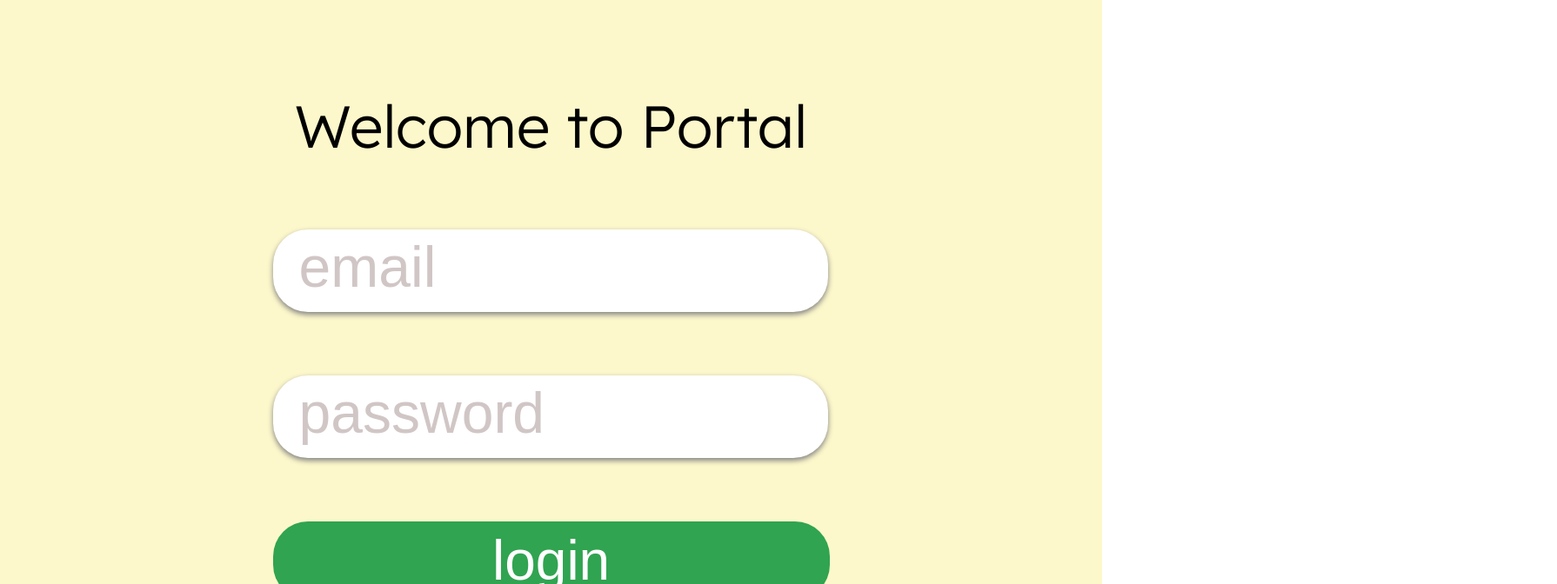
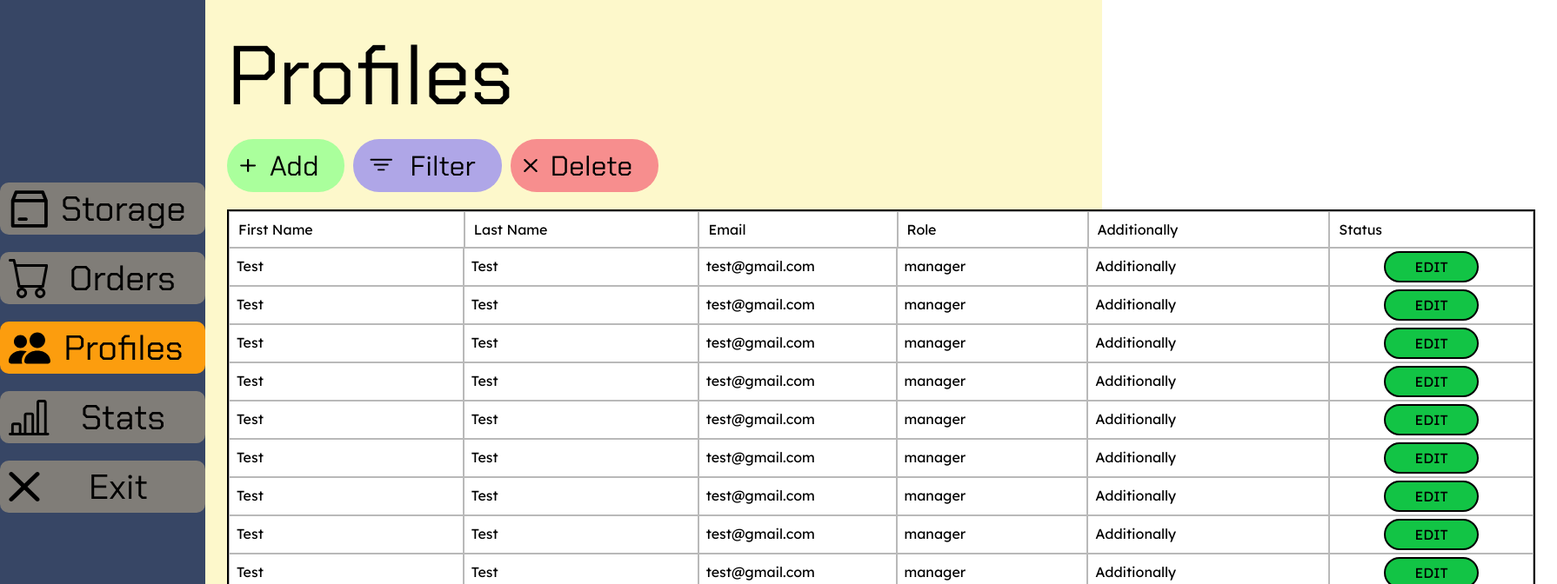
Before and after one commit to VladimirM27/Portal-Front, a React (Create React App) app: page /profiles in a window 1280 px wide. Before the commit this address led to /login. Shown: the top 672 px of the page at 87% size, 1790 px wide, since content can reach past the window. Built offline with nearby package versions, Linux system fonts and the light colour scheme; sample sign-in values are in the browser's storage.

Commit message:
create profiles page and add exit delete access token

```diff
--- a/src/App.js
+++ b/src/App.js
@@ -6,6 +6,7 @@ import {ACCESS_TOKEN} from './http'
 import LoginPage from "./pages/LoginPage";
 import StorePage from './pages/StorePage'
 import OrdersPage from './pages/OrdersPage'
+import ProfilesPage from './pages/ProfilesPage'
 function App() {
   const [userState,setUserState] = useState({
     authenticated: false,
@@ -27,12 +28,6 @@ function App() {
       setUserState({...userState,loading:false})
     })
   }
-  const handleLogout = () => {
-    localStorage.removeItem(ACCESS_TOKEN);
-    setUserState({userState,authenticated: false,
-      currentUser: null});
-    alert("You're safely logged out!");
-  }
   const isAuthorizetion =() => {
     setUserState({...userState,authenticated:!userState.authenticated});
   }
@@ -42,7 +37,8 @@ function App() {
         <Route index path='/login' element={<LoginPage authenticated={userState.authenticated} isAuthorizetion={isAuthorizetion}/>}></Route>
 
         <Route path='/store' element={<StorePage authenticated={userState.authenticated} isAuthorizetion={isAuthorizetion}/>}/>
-        <Route path="/orders" element={<OrdersPage/>}/>
+        <Route path="/orders" element={<OrdersPage isAuthorizetion={isAuthorizetion}/>}/>
+        <Route path="/profiles" element={<ProfilesPage/>}/>
         <Route path="*" element={<Navigate to="/login" replace />} />
       </Routes>
     </BrowserRouter>
--- /dev/null
+++ b/src/components/AddProfilesModelView.jsx
@@ -0,0 +1,52 @@
+import React from 'react';
+const AddProfilesModelView = ({active,setActive}) => {
+    const changeActive =(e) => {
+        e.preventDefault();
+        setActive(false);
+    }
+    const addItem = (e) => {
+        e.preventDefault();
+        alert('Item add');
+        setActive(false);
+    }
+    return (
+        <div className={`modal ${active ? 'active' : ''}`}
+        onClick={changeActive}>
+        <div className={`modal-content ${active ? 'active' : ''} profiles-add-modal`}
+        onClick={e => e.stopPropagation()}>
+            <form className='profiles-form'>
+                <div className="form-input profiles-form-input">
+                    <div className="form-input-name input-add">
+                        <span className="form-input_title">First Name</span>
+                        <input type='text'/>
+                    </div>
+                    <div className="form-input-type input-add">
+                        <span className="form-input_title input-add">Last Name</span>
+                        <input type='text'/>
+                    </div>
+                    <div className="form-input-vendor input-add">
+                        <span className="form-input_title">Email</span>
+                        <input type='text'/>
+                    </div>
+                    <div className="form-input-vendor input-add">
+                        <span className="form-input_title input-add">Role</span>
+                        <select className="form-input_type">
+                            <option></option>
+                        </select>
+                    </div>
+                    <div className="form-input-vendor input-add">
+                        <span className="form-input_title">Password</span>
+                        <input type='text'/>
+                    </div>
+                </div>
+                <div className='form-note-btn'>
+                    <button onClick={changeActive}>Cancel</button>
+                    <button onClick={addItem}>Add</button>
+                </div>
+            </form>
+        </div>
+        </div>
+    )
+}
+
+export default AddProfilesModelView
--- a/src/components/Menu.jsx
+++ b/src/components/Menu.jsx
@@ -1,10 +1,12 @@
 import React from 'react';
 import {Link,Navigate} from "react-router-dom";
+import {ACCESS_TOKEN} from '../http'
 
 const Menu = ({isAuthorizetion, tf, indexActive}) => {
     const exit =(e) => {
-        e.preventDefault();
+        localStorage.removeItem(ACCESS_TOKEN);
         isAuthorizetion();
+        alert("You're safely logged out!");
         return <Navigate to="/login"/>
     }
     return (
@@ -40,10 +42,11 @@ const Menu = ({isAuthorizetion, tf, indexActive}) => {
                     <path d="M16.0312 28.5C20.95 28.5 24.9375 24.5125 24.9375 19.5938C24.9375 14.675 20.95 10.6875 16.0312 10.6875C11.1125 10.6875 7.125 14.675 7.125 19.5938C7.125 24.5125 11.1125 28.5 16.0312 28.5Z" fill="black"/>
                 </svg>
                 <span className='item-list_text'>
-                        <a href='/src/pages/StoragePage'
-                           onClick={tf}
-                           className='item-list_link'>Profiles</a>
-                    </span>
+                <Link to={'/profiles'}
+                    state={{isAuthorizetion: isAuthorizetion}}
+                    className='item-list_link'>Profiles
+                </Link>
+                </span>
             </li>
             <li className={indexActive === 3 ? 'item-list selected' : 'item-list'}>
                 <svg className='item-list_icon' width="55" height="55" viewBox="0 0 55 55" fill="none" xmlns="http://www.w3.org/2000/svg">
--- /dev/null
+++ b/src/components/ProfilesTable.jsx
@@ -0,0 +1,23 @@
+import React from 'react';
+import ProfilesTableInfo from './ProfilesTableInfo'
+const ProfilesTable = () => {
+	const trArr = [1,2,3,4,5,6,7,8,9,10];
+
+  return (
+	<div className='storage-table'>
+		<div className='storage-table-header'>
+			<span>First Name</span>
+			<span>Last Name</span>
+			<span>Email</span>
+			<span>Role</span>
+			<span>Additionally</span>
+			<span>Status</span>
+		</div>
+        {trArr.map((trItem,index) =>
+			<ProfilesTableInfo key={index}/>
+		)}
+	</div>
+  )
+}
+
+export default ProfilesTable;
--- /dev/null
+++ b/src/components/ProfilesTableInfo.jsx
@@ -0,0 +1,19 @@
+import React from 'react';
+const ProfilesTableInfo = () => {
+    return (
+        <div className='ingredient-info'>
+          <span className='profiles-info_name'>Test</span>
+          <span className='profiles-info_last-name'>Test</span>
+          <span className='profiles-info_email'>test@gmail.com</span>
+          <span className='profiles-info_role'>manager</span>
+          <span className='profiles-info_additional'>Additionally</span>
+          <div className="profiles-info_status">
+            <div className='ingredient-status'>
+              EDIT
+            </div>
+          </div>
+        </div>
+    )
+}
+
+export default ProfilesTableInfo
--- /dev/null
+++ b/src/pages/ProfilesPage.jsx
@@ -0,0 +1,53 @@
+import React,{useState} from 'react';
+import Menu from '../components/Menu'
+import ProfilesTable from '../components/ProfilesTable';
+import AddModalVIew from '../components/AddModalVIew'
+import AddSupleModalView from '../components/AddSupleModalView'
+import IngredientTable from '../components/IngredientTable'
+import AddProfilesModelView from '../components/AddProfilesModelView';
+
+const ProfilesPage = ({isAuthorizetion}) => {
+    const [modalActive,setModalActive] = useState(false);
+    const tf =(e) => {
+	  e.preventDefault();
+	}
+  return (
+    <div className='outer-wrapper main'>
+		<Menu isAuthorizetion={isAuthorizetion} tf={tf} indexActive={2}/>
+        <AddProfilesModelView active={modalActive} setActive={setModalActive}/>
+        <div className='storage'>
+			<h2 className="storage-title">Profiles</h2>
+            <div className="storage-mod">
+				<button
+					className='storage-btn add_btn'
+					onClick={() => setModalActive(true)}
+				>
+					<svg className='storage-mod_icon' width="19" height="15" viewBox="0 0 19 15" fill="none" xmlns="http://www.w3.org/2000/svg">
+					<path d="M9.12152 0.0714264C9.74046 0.0714264 10.2422 0.487162 10.2422 0.999998V6.57143H16.9663C17.5853 6.57143 18.087 6.98716 18.087 7.5C18.087 8.01283 17.5853 8.42857 16.9663 8.42857H10.2422V14C10.2422 14.5128 9.74046 14.9286 9.12152 14.9286C8.50258 14.9286 8.00083 14.5128 8.00083 14V8.42857H1.2767C0.657756 8.42857 0.156006 8.01283 0.156006 7.5C0.156006 6.98716 0.657756 6.57143 1.2767 6.57143H8.00083V0.999998C8.00083 0.487162 8.50258 0.0714264 9.12152 0.0714264Z" fill="black"/>
+					</svg>
+					<span className='storage-btn_title'>Add</span>
+				</button>
+				<button
+					className='storage-btn filter_btn'>
+					<svg className='storage-mod_icon' width="35" height="31" viewBox="0 0 35 31" fill="none" xmlns="http://www.w3.org/2000/svg">
+					<path d="M12.9961 20.3438C12.9961 19.8087 13.4705 19.375 14.0557 19.375H20.4131C20.9983 19.375 21.4727 19.8087 21.4727 20.3438C21.4727 20.8788 20.9983 21.3125 20.4131 21.3125H14.0557C13.4705 21.3125 12.9961 20.8788 12.9961 20.3438Z" fill="black"/>
+					<path d="M8.75781 14.5312C8.75781 13.9962 9.2322 13.5625 9.81738 13.5625H24.6514C25.2366 13.5625 25.7109 13.9962 25.7109 14.5312C25.7109 15.0663 25.2366 15.5 24.6514 15.5H9.81738C9.2322 15.5 8.75781 15.0663 8.75781 14.5312Z" fill="black"/>
+					<path d="M4.51953 8.71875C4.51953 8.18372 4.99392 7.75 5.5791 7.75H28.8896C29.4748 7.75 29.9492 8.18372 29.9492 8.71875C29.9492 9.25378 29.4748 9.6875 28.8896 9.6875H5.5791C4.99392 9.6875 4.51953 9.25378 4.51953 8.71875Z" fill="black"/>
+					</svg>
+					<span className='storage-btn_title'>Filter</span>
+				</button>
+				<button
+					className='storage-btn delete_btn'>
+					<svg className='storage-mod_icon' width="16" height="17" viewBox="0 0 16 17" fill="none" xmlns="http://www.w3.org/2000/svg">
+					<path d="M0.505588 1.23397C0.941099 0.810897 1.6472 0.810897 2.08271 1.23397L7.98533 6.96793L13.8879 1.23397C14.3234 0.810897 15.0296 0.810897 15.4651 1.23397C15.9006 1.65703 15.9006 2.34296 15.4651 2.76603L9.56245 8.5L15.4651 14.234C15.9006 14.657 15.9006 15.343 15.4651 15.766C15.0296 16.1891 14.3234 16.1891 13.8879 15.766L7.98533 10.0321L2.08271 15.766C1.6472 16.1891 0.941099 16.1891 0.505588 15.766C0.0700773 15.343 0.0700773 14.657 0.505588 14.234L6.4082 8.5L0.505588 2.76603C0.0700773 2.34296 0.0700773 1.65703 0.505588 1.23397Z" fill="black"/>
+					</svg>
+					<span className='storage-btn_title'>Delete</span>
+				</button>
+			</div>
+			<ProfilesTable/>
+		</div>
+    </div>
+  )
+}
+
+export default ProfilesPage
--- a/src/styles/index.scss
+++ b/src/styles/index.scss
@@ -573,3 +573,45 @@
 .red-status{
 	background: rgba(255, 108, 108, 1);
 }
+
+/*PROFILES PAGE*/
+.profiles-add-modal {
+	width: 840px;
+	height: 450px;
+}
+.profiles-form {
+	padding: 10px;
+	display: flex;
+	flex-direction: column;
+	align-items: center;
+}
+.profiles-form-input {
+	width: 600px;
+	height: 400px;
+	display: flex;
+	flex-wrap: wrap;
+	justify-content: center;
+	align-items: space-between;
+}
+.profiles-info_name {
+	width: 270px;
+}
+.profiles-info_last-name {
+	width: 270px;
+}
+.profiles-info_email {
+	width: 228px;
+}
+.profiles-info_role {
+	width: 220px;
+}
+.profiles-info_additional {
+	width: 278px;
+}
+.profiles-info_status {
+	box-sizing: border-box;
+	width: 235px;
+	display: flex;
+	justify-content: center;
+	border: 1px solid #B9B9B9;
+}
```
